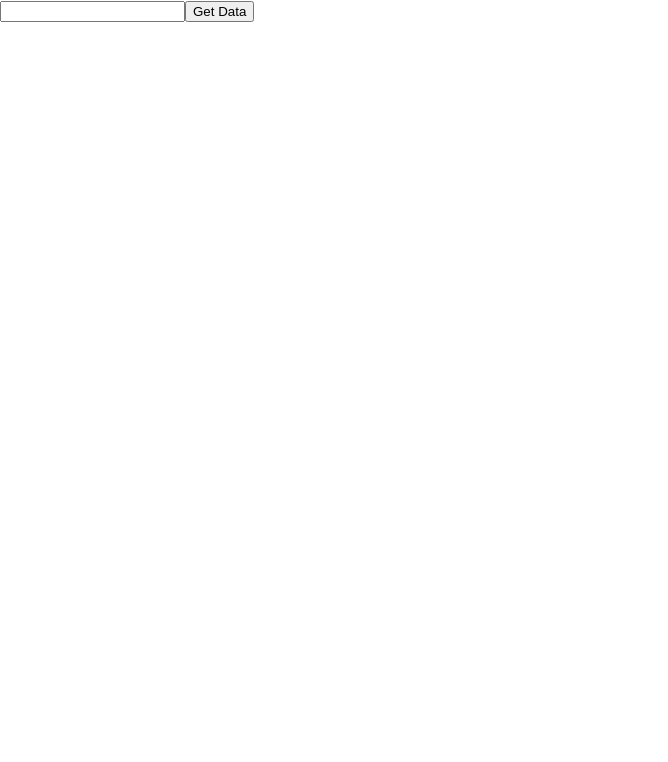
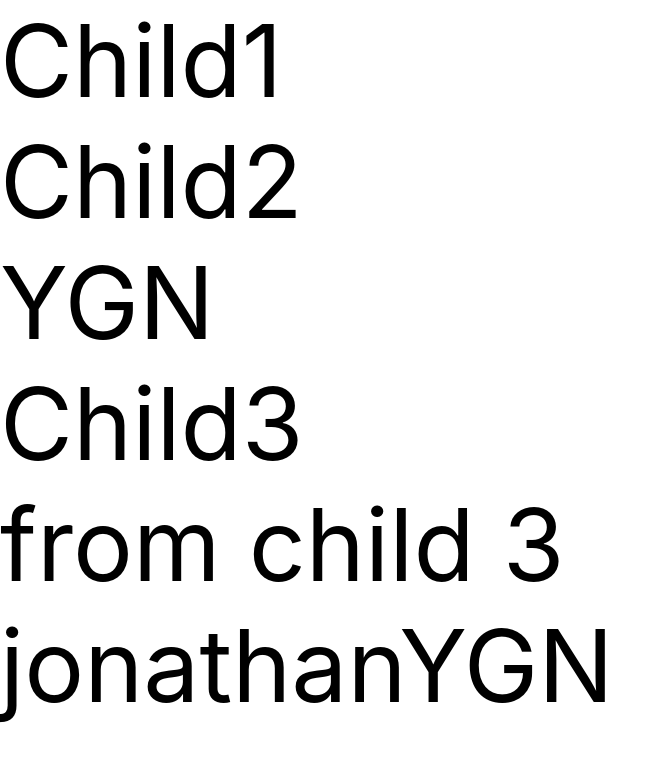
Before and after one commit to AungZayarMyint/Shopping-Project, a React (Create React App) app: page / in a window 1280 px wide. Shown: the top 762 px of the page, without its empty margins (0-668 px from the left). Built offline with nearby package versions, Linux system fonts and the light colour scheme.

Commit message:
useContext

```diff
--- a/src/App.jsx
+++ b/src/App.jsx
@@ -1,52 +1,20 @@
-import { useEffect, useState } from "react";
+import Child1 from "./Components/Child1";
+import Child2 from "./Components/Child2";
+import Child3 from "./Components/Child3";
+import FirstContextProvider from "./Components/FirstContext";
 
 const App = () => {
-  const [id, setId] = useState("");
-  const [error, setError] = useState(false);
-  const [todo, setTodo] = useState(undefined);
-  const getData = async (e) => {
-    e.preventDefault();
 
-    if(id < 1){
-      setError(true);
-      setId("");
-      return;
-    }
-
-    const response = await fetch(`https://jsonplaceholder.typicode.com/todos/${id}`)
-    const data = await response.json();
-    setError(false);
-    setTodo(data);
-    setId("");
-  }
-
-  return(
-  <>
-  <section>
-    <form onSubmit={getData}>
-      <input type="number" value={id} onChange={(e)=>setId(e.target.value)}/>
-      <button type="submit">Get Data</button>
-    </form>
-    <div>
-      {
-        error && (
-          <h1>Please enter a valid id. (example 1, 2, 3,...)</h1>
-        )
-      }
-      {todo && (
-      <div>
-        <h1>id - {todo.id}</h1>
-        <h1>titile - {todo.title}</h1>
-        <h1>userId - {todo.userId}</h1>
-        <h1>completed - {todo.completed ? (<span>Completed</span>) : (<span>Not completed</span>)}</h1>
-      </div>
-      )
-      }
-    </div>
-  </section>
-  </>
+  return (
+    <section>
+      <FirstContextProvider>
+        <Child1/>
+        <Child2/>
+        <Child3/>
+      </FirstContextProvider>
+    </section>
   )
-
 }
 
+
 export default App;
--- /dev/null
+++ b/src/Components/Child1.jsx
@@ -0,0 +1,11 @@
+import React from 'react'
+
+const Child1 = () => {
+  return (
+    <section>
+        <div>Child1</div>
+    </section>
+  )
+}
+
+export default Child1
--- /dev/null
+++ b/src/Components/Child2.jsx
@@ -0,0 +1,16 @@
+import React, { useContext } from 'react'
+import { FirstContext } from './FirstContext';
+
+const Child2 = () => {
+  const {liveIn} = useContext(FirstContext);
+  return (
+    <section>
+        <div>Child2</div>
+        <div>
+          {liveIn}
+        </div>
+    </section>
+  )
+}
+
+export default Child2
--- /dev/null
+++ b/src/Components/Child3.jsx
@@ -0,0 +1,19 @@
+import React, { useContext } from 'react'
+import { FirstContext } from './FirstContext'
+
+const Child3 = () => {
+  const {userName, liveIn} = useContext(FirstContext)
+  return (
+    <section>
+        <div>Child3</div>
+        <div>
+          from child 3
+          <br />
+          {userName}
+          {liveIn}
+        </div>
+    </section>
+  )
+}
+
+export default Child3
--- /dev/null
+++ b/src/Components/FirstContext.jsx
@@ -0,0 +1,16 @@
+import { createContext, useState } from "react";
+
+export const FirstContext = createContext(null);
+
+const FirstContextProvider = (props) => {
+    const [userName, setUserName] = useState("jonathan");
+    const liveIn = "YGN";
+
+    return(
+        <FirstContext.Provider value={{userName, liveIn}}>
+            {props.children}
+        </FirstContext.Provider>
+    )
+};
+
+export default FirstContextProvider;
--- a/src/index.css
+++ b/src/index.css
@@ -5,6 +5,7 @@
     sans-serif;
   -webkit-font-smoothing: antialiased;
   -moz-osx-font-smoothing: grayscale;
+  font-size: 100px;
 }
 
 code {
```
Also changed, not shown: src/Components/Card.jsx (deleted, +0 -11 lines), src/Components/Form.jsx (deleted, +0 -62 lines), src/Components/List.jsx (deleted, +0 -32 lines), src/Components/Main.jsx (deleted, +0 -19 lines).
